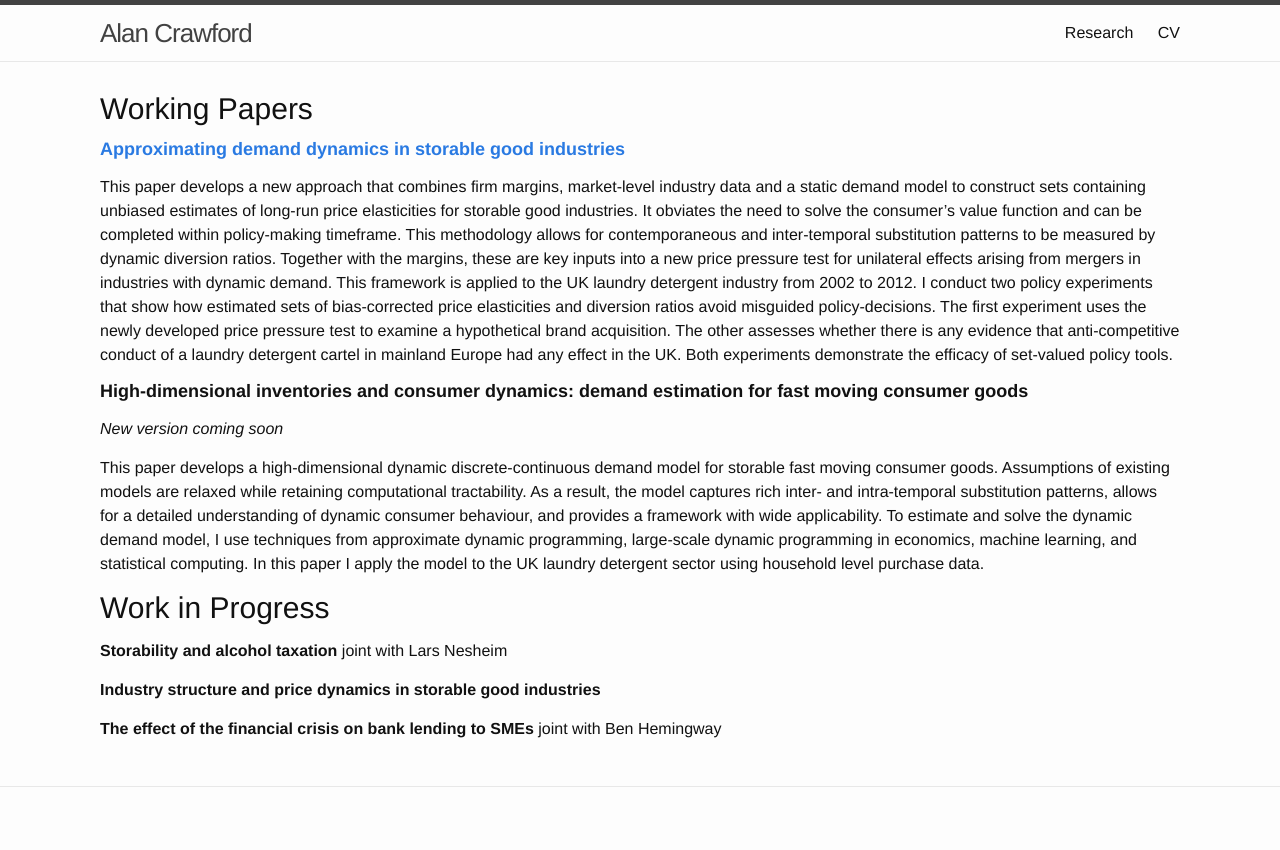
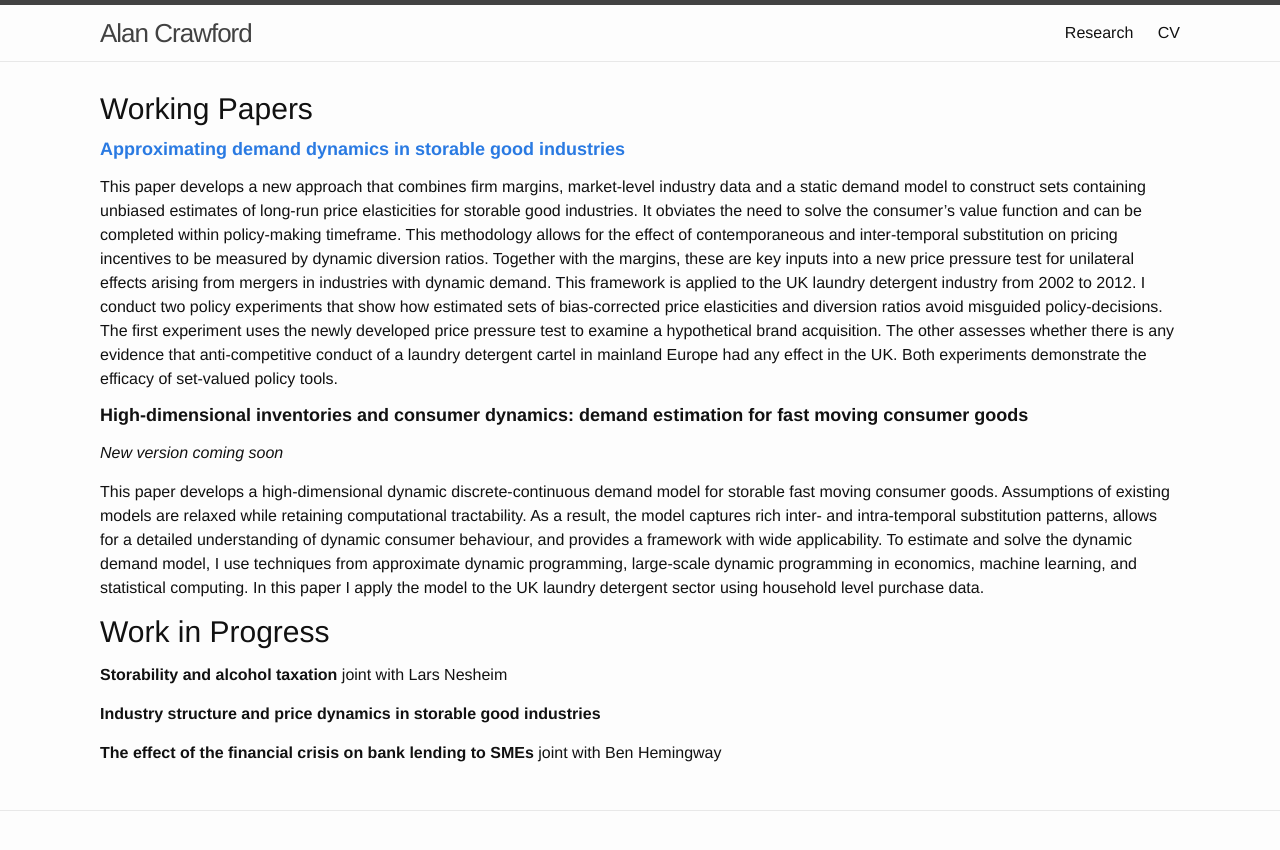
Before and after one commit to alancrawford/alancrawford.github.io, a Jekyll site: the page built from _pages/Research.md, in a window 1280 px wide. Shown: the top 850 px of the page. Built offline with Jekyll 4.4.1, drawn with Linux system fonts in a browser that asks for light colours.

Commit message:
Abstract update ADD

```diff
--- a/_pages/Research.md
+++ b/_pages/Research.md
@@ -8,7 +8,7 @@
 
 #### [Approximating demand dynamics in storable good industries](../assets/workingpapers/CrawfordAR (2020) Approximating Demand Dyanmics for Storable goods.pdf)
 
-This paper develops a new approach that combines firm margins, market-level industry data and a static demand model to construct sets containing unbiased estimates of long-run price elasticities for storable good industries. It obviates the need to solve the consumer's value function and can be completed within policy-making timeframe. This methodology allows for contemporaneous and inter-temporal substitution patterns to be measured by dynamic diversion ratios. Together with the margins, these are key inputs into a new price pressure test for unilateral effects arising from mergers in industries with dynamic demand. This framework is applied to the UK laundry detergent industry from 2002 to 2012. I conduct two policy experiments that show how estimated sets of bias-corrected price elasticities and diversion ratios avoid misguided policy-decisions. The first experiment uses the newly developed price pressure test to examine a hypothetical brand acquisition. The other assesses whether there is any evidence that anti-competitive conduct of a laundry detergent cartel in mainland Europe had any effect in the UK. Both experiments demonstrate the efficacy of set-valued policy tools.
+This paper develops a new approach that combines firm margins, market-level industry data and a static demand model to construct sets containing unbiased estimates of long-run price elasticities for storable good industries. It obviates the need to solve the consumer's value function and can be completed within policy-making timeframe. This methodology allows for the effect of contemporaneous and inter-temporal substitution on pricing incentives to be measured by dynamic diversion ratios. Together with the margins, these are key inputs into a new price pressure test for unilateral effects arising from mergers in industries with dynamic demand. This framework is applied to the UK laundry detergent industry from 2002 to 2012. I conduct two policy experiments that show how estimated sets of bias-corrected price elasticities and diversion ratios avoid misguided policy-decisions. The first experiment uses the newly developed price pressure test to examine a hypothetical brand acquisition. The other assesses whether there is any evidence that anti-competitive conduct of a laundry detergent cartel in mainland Europe had any effect in the UK. Both experiments demonstrate the efficacy of set-valued policy tools.
 
 #### High-dimensional inventories and consumer dynamics: demand estimation for fast moving consumer goods
 
```
Also changed, not shown: 1 other file.
